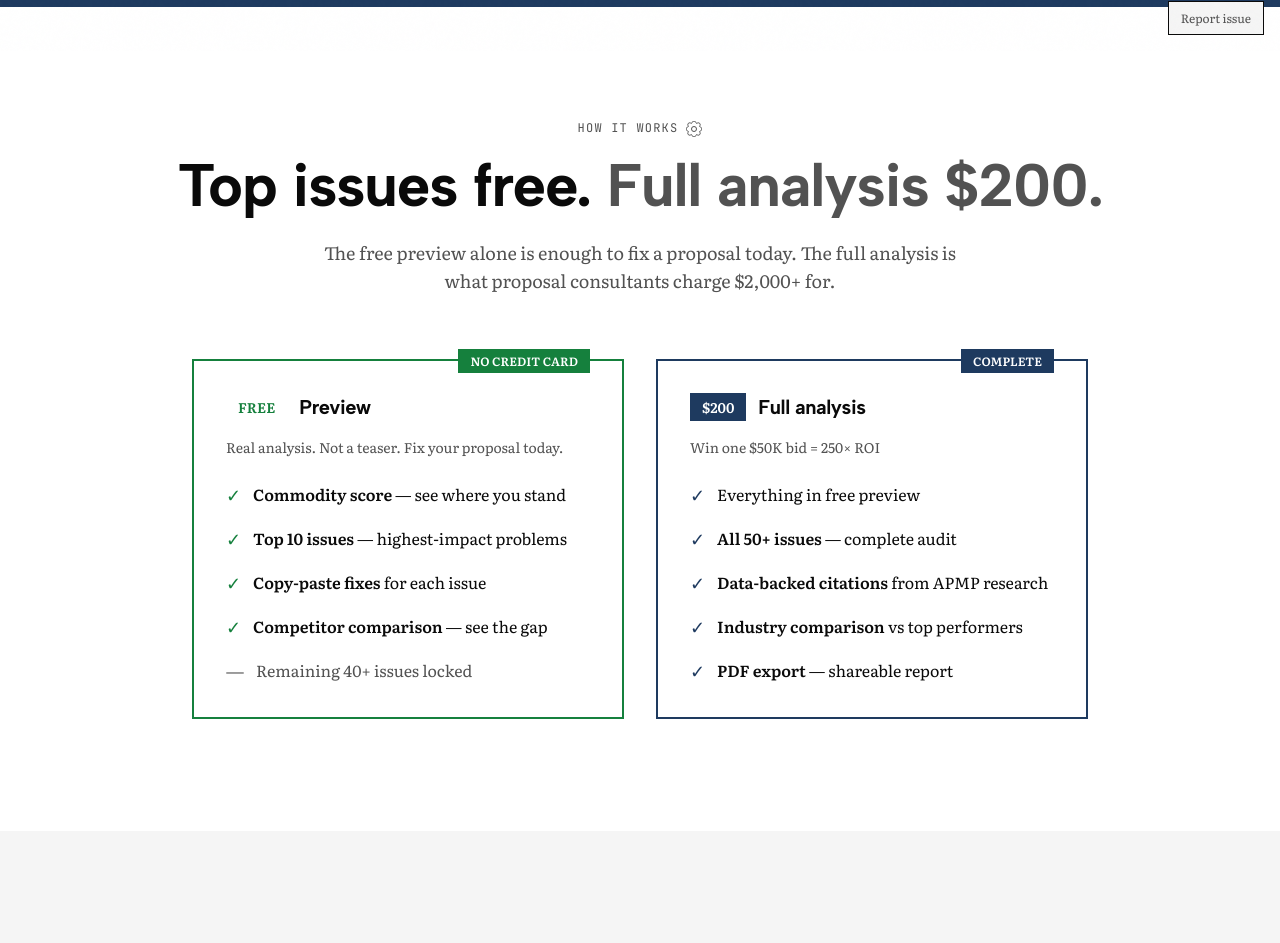
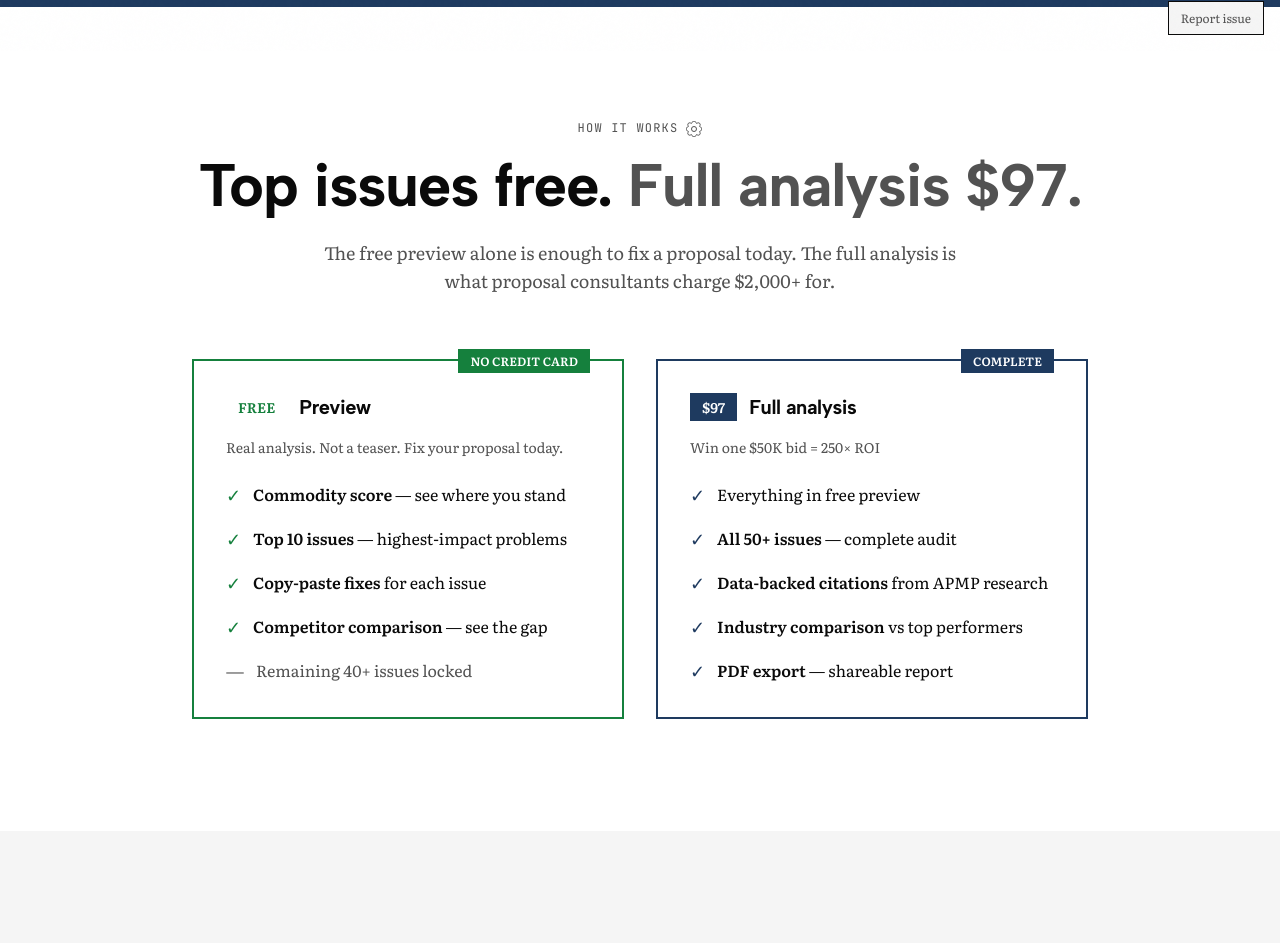
Before and after one commit to lee-fuhr/proposal-analyzer, a Next.js app: page / in a window 1280 px wide. Shown: the part 749-1692 px from the top of the page. Built offline with nearby package versions, Linux system fonts and the light colour scheme.

Commit message:
fix: align price to $97 across page copy and checkout

```diff
--- a/src/app/api/checkout/route.ts
+++ b/src/app/api/checkout/route.ts
@@ -1,6 +1,6 @@
 /**
  * Stripe Checkout API Route
- * Proposal Analyzer - $100
+ * Proposal Analyzer - $97
  */
 
 import { NextRequest, NextResponse } from 'next/server';
@@ -9,7 +9,7 @@ import Stripe from 'stripe';
 const stripe = new Stripe(process.env.STRIPE_SECRET_KEY!);
 
 const TOOL_NAME = 'Proposal Analyzer';
-const TOOL_PRICE = 100;
+const TOOL_PRICE = 97;
 
 export async function POST(request: NextRequest) {
   try {
--- a/src/app/page.tsx
+++ b/src/app/page.tsx
@@ -295,7 +295,7 @@ export default function HomePage() {
             </svg>
           </p>
           <h2 className="text-section text-4xl md:text-5xl lg:text-6xl mb-6 text-center">
-            Top issues free. <span className="text-[var(--muted-foreground)]">Full analysis $200.</span>
+            Top issues free. <span className="text-[var(--muted-foreground)]">Full analysis $97.</span>
           </h2>
           <p className="text-body text-lg text-[var(--muted-foreground)] text-center mb-16 max-w-2xl mx-auto">
             The free preview alone is enough to fix a proposal today. The full analysis is what proposal consultants charge $2,000+ for.
@@ -342,7 +342,7 @@ export default function HomePage() {
                 COMPLETE
               </div>
               <div className="flex items-center gap-3 mb-4">
-                <span className="bg-[var(--accent)] text-[var(--accent-foreground)] px-3 py-1 text-sm font-bold">$200</span>
+                <span className="bg-[var(--accent)] text-[var(--accent-foreground)] px-3 py-1 text-sm font-bold">$97</span>
                 <span className="text-section text-xl">Full analysis</span>
               </div>
               <p className="text-body text-sm text-[var(--muted-foreground)] mb-6">Win one $50K bid = 250× ROI</p>
@@ -376,7 +376,7 @@ export default function HomePage() {
       {/* What's in the full report */}
       <section className="px-4 md:px-8 lg:px-12 py-20 md:py-28 bg-[var(--muted)]">
         <div className="max-w-6xl mx-auto">
-          <p className="text-label mb-4">WHAT YOU GET FOR $200</p>
+          <p className="text-label mb-4">WHAT YOU GET FOR $97</p>
           <h2 className="text-section text-4xl md:text-5xl lg:text-6xl mb-12">
             The most actionable proposal audit
             <br />
@@ -459,7 +459,7 @@ export default function HomePage() {
       </section>
 
       {/* ROI calculation - Interactive */}
-      <ROICalculator toolCost={200} />
+      <ROICalculator toolCost={97} />
 
       {/* Before/After Examples */}
       <section className="px-4 md:px-8 lg:px-12 py-20 md:py-28 border-t-2 border-[var(--border)]">
@@ -643,7 +643,7 @@ export default function HomePage() {
             Stop losing bids to commodity messaging
           </h2>
           <p className="text-body text-xl mb-8">
-            Upload your proposal. Top 10 issues free. Full analysis $200.
+            Upload your proposal. Top 10 issues free. Full analysis $97.
           </p>
           <button
             onClick={() => window.scrollTo({ top: 0, behavior: 'smooth' })}
```
